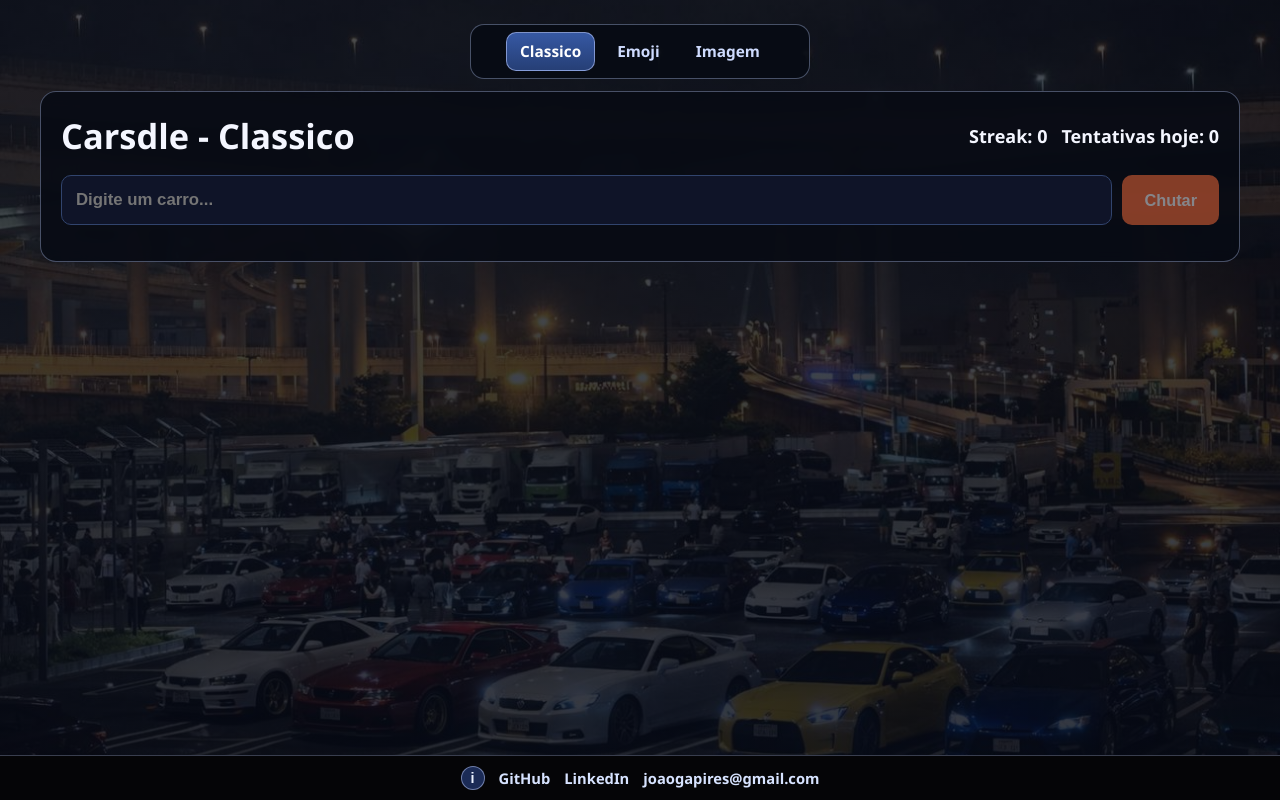
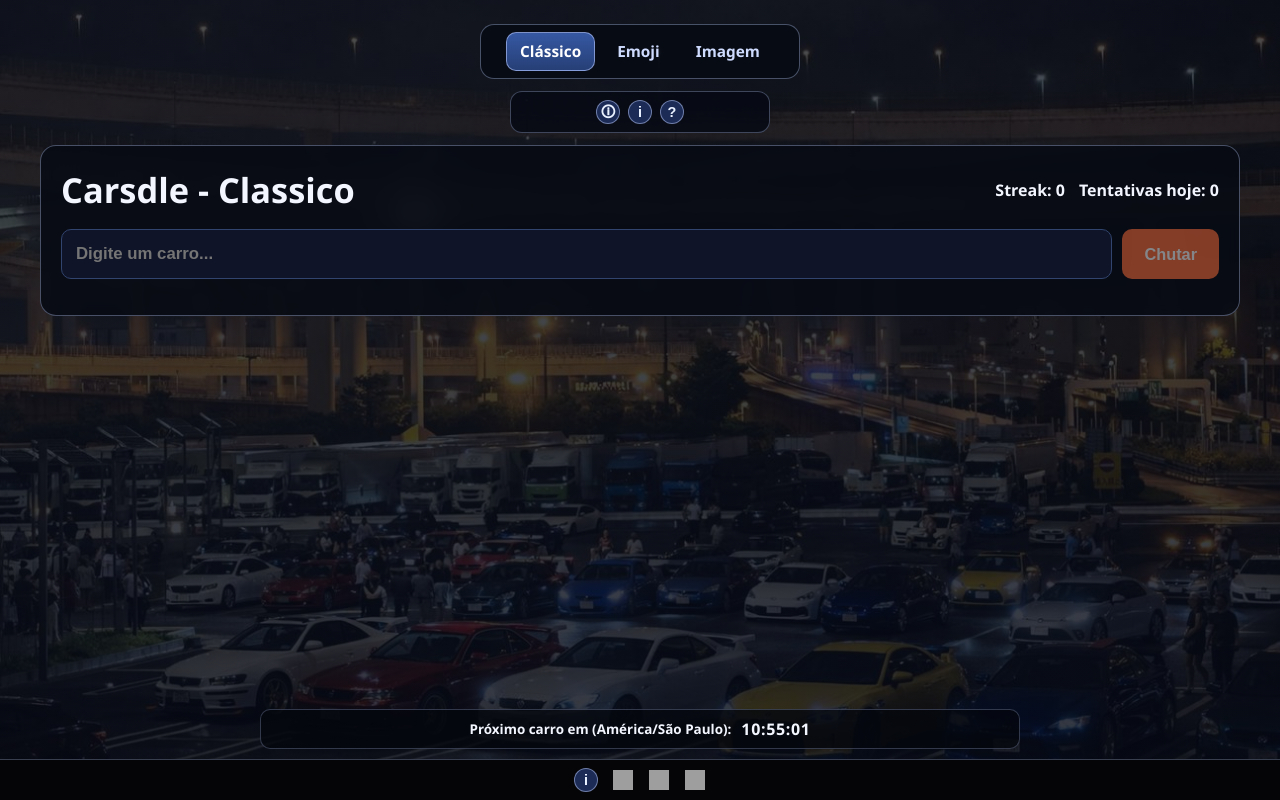
Before and after one commit to jpdevr/APICars, an Angular app in the folder FrontEnd/carsdle/: page /classic in a window 1280 px wide. Built offline with nearby package versions, Linux system fonts and the light colour scheme; grey boxes are pictures that could not be loaded.

Commit message:
- feat: adiciona popups de sobre/ajuda/atualizacoes, contador diario e icones sociais

```diff
--- a/FrontEnd/carsdle/src/app/app.html
+++ b/FrontEnd/carsdle/src/app/app.html
@@ -1,12 +1,25 @@
 <main class="shell-wrapper">
   <nav class="mode-nav">
-    <a routerLink="/classic" routerLinkActive="active" [routerLinkActiveOptions]="{ exact: true }">Classico</a>
+    <a routerLink="/classic" routerLinkActive="active" [routerLinkActiveOptions]="{ exact: true }">Clássico</a>
     <a routerLink="/emoji" routerLinkActive="active" [routerLinkActiveOptions]="{ exact: true }">Emoji</a>
     <a routerLink="/image-game" routerLinkActive="active" [routerLinkActiveOptions]="{ exact: true }">Imagem</a>
   </nav>
 
+  <section class="updates-bar">
+    <div class="updates-actions">
+      <button class="chip-button" type="button" (click)="openUpdates()" aria-label="Notas de atualização">🛈</button>
+      <button class="chip-button" type="button" (click)="openAbout()" aria-label="Sobre o projeto">i</button>
+      <button class="chip-button" type="button" (click)="openHowToPlay()" aria-label="Como jogar">?</button>
+    </div>
+  </section>
+
   <div class="page-content">
     <router-outlet />
+  </div>
+
+  <div class="daily-countdown">
+    <span>Próximo carro em (América/São Paulo):</span>
+    <strong>{{ countdown }}</strong>
   </div>
 
   <footer class="site-footer">
@@ -14,14 +27,87 @@
       <button
         class="info-chip"
         type="button"
-        title="Informacoes de contato e autoria"
-        aria-label="Informacoes de contato e autoria"
+        title="Informações de contato e autoria"
+        aria-label="Informações de contato e autoria"
+        (click)="openAbout()"
       >
         i
       </button>
-      <a href="https://github.com/jpdevr" target="_blank" rel="noopener noreferrer">GitHub</a>
-      <a href="https://www.linkedin.com/in/jpdevr324/" target="_blank" rel="noopener noreferrer">LinkedIn</a>
-      <a href="mailto:joaogapires@gmail.com">joaogapires@gmail.com</a>
+      <a href="https://github.com/jpdevr" target="_blank" rel="noopener noreferrer" aria-label="GitHub" class="platform-link">
+        <img src="https://cdn.simpleicons.org/github/ffffff" alt="GitHub" />
+      </a>
+      <a href="https://www.linkedin.com/in/jpdevr324/" target="_blank" rel="noopener noreferrer" aria-label="LinkedIn" class="platform-link">
+        <img src="https://img.icons8.com/ios-filled/50/ffffff/linkedin.png" alt="LinkedIn" />
+      </a>
+      <a href="mailto:joaogapires@gmail.com" aria-label="E-mail" class="platform-link">
+        <img src="https://cdn.simpleicons.org/gmail/ffffff" alt="E-mail" />
+      </a>
     </div>
   </footer>
 </main>
+
+@if (showAboutModal || showHowToPlayModal || showUpdatesModal) {
+  <div class="modal-backdrop" (click)="closeModals()"></div>
+}
+
+@if (showAboutModal) {
+  <section class="modal-card" role="dialog" aria-modal="true" aria-label="Sobre o projeto">
+    <button class="modal-close" type="button" (click)="closeModals()" aria-label="Fechar">x</button>
+    <h2>Sobre</h2>
+    <div class="about-main">
+      <div class="about-text">
+        <p>
+          Cardle é um guessing game de carros desenvolvido com muito carinho por mim João Pedro Gonçalves de Aquino.
+        </p>
+        <p>
+          Cardle foi desenvolvido sem intuitos comerciais e dá todos os créditos necessários às montadoras, revistas e
+          blogs na internet dos quais foram usados de inspiração.
+        </p>
+      </div>
+      <div class="about-profile">
+        <img src="https://github.com/jpdevr.png" alt="João Pedro Gonçalves de Aquino" />
+      </div>
+    </div>
+    <p class="about-contact">
+      Tem alguma sugestão ou identificou algum problema? Por favor me contate em:
+      <span class="about-contact-icons">
+        <a href="mailto:joaogapires@gmail.com" aria-label="E-mail" class="platform-link">
+          <img src="https://cdn.simpleicons.org/gmail/ffffff" alt="E-mail" />
+        </a>
+        <a href="https://github.com/jpdevr" target="_blank" rel="noopener noreferrer" aria-label="GitHub" class="platform-link">
+          <img src="https://cdn.simpleicons.org/github/ffffff" alt="GitHub" />
+        </a>
+        <a href="https://www.linkedin.com/in/jpdevr324/" target="_blank" rel="noopener noreferrer" aria-label="LinkedIn" class="platform-link">
+          <img src="https://img.icons8.com/ios-filled/50/ffffff/linkedin.png" alt="LinkedIn" />
+        </a>
+      </span>
+    </p>
+  </section>
+}
+
+@if (showHowToPlayModal) {
+  <section class="modal-card" role="dialog" aria-modal="true" aria-label="Como jogar">
+    <button class="modal-close" type="button" (click)="closeModals()" aria-label="Fechar">x</button>
+    <h2>Como jogar</h2>
+    <p>O carro do dia troca a cada meia-noite em América/São Paulo.</p>
+    <h3>Modo Clássico</h3>
+    <p>Digite um carro e compare os campos. Verde = certo, amarelo = parcial, vermelho = errado.</p>
+    <h3>Modo Emoji</h3>
+    <p>Cada tentativa libera mais emojis. Acertou: revela tudo. Cores: true verde, partial amarelo, false vermelho.</p>
+    <h3>Modo Imagem</h3>
+    <p>A imagem vem pixelada em 9 partes. Cada erro revela mais uma parte. Se acabar sem acertar, revela tudo.</p>
+    <p>Em todos os modos: tentativa mais recente no topo e sem repetir carro já chutado no mesmo modo.</p>
+  </section>
+}
+
+@if (showUpdatesModal) {
+  <section class="modal-card" role="dialog" aria-modal="true" aria-label="Notas de atualização">
+    <button class="modal-close" type="button" (click)="closeModals()" aria-label="Fechar">x</button>
+    <h2>Notas de atualização</h2>
+    <p>Versão atual com três modos:</p>
+    <p>• Clássico: comparação por atributos e setas de direção.</p>
+    <p>• Emoji: desbloqueio progressivo de emojis por tentativa.</p>
+    <p>• Imagem: puzzle com partes pixeladas e revelação progressiva.</p>
+    <p>Também inclui persistência diária, streak por modo e bloqueio de tentativas repetidas.</p>
+  </section>
+}
--- a/FrontEnd/carsdle/src/app/app.scss
+++ b/FrontEnd/carsdle/src/app/app.scss
@@ -4,7 +4,7 @@
   color: #f4f6ff;
   position: relative;
   font-weight: 600;
-  font-size: 18px;
+  font-size: 16px;
 }
 
 .shell-wrapper {
@@ -20,9 +20,45 @@
   flex: 1;
 }
 
+.updates-bar {
+  width: min(260px, 100%);
+  margin: 0 auto 12px;
+  background: rgba(7, 11, 20, 0.9);
+  border: 1px solid rgba(168, 184, 228, 0.34);
+  border-radius: 12px;
+  padding: 8px 12px;
+  display: flex;
+  align-items: center;
+  justify-content: center;
+  gap: 10px;
+}
+
+.updates-actions {
+  display: flex;
+  gap: 8px;
+  justify-content: center;
+}
+
+.chip-button {
+  width: 24px;
+  height: 24px;
+  border-radius: 999px;
+  border: 1px solid rgba(168, 184, 228, 0.6);
+  background: #1b2b56;
+  color: #eaf1ff;
+  font-size: 0.9rem;
+  font-weight: 900;
+  line-height: 1;
+  cursor: pointer;
+}
+
+.chip-button:hover {
+  filter: brightness(1.15);
+}
+
 .mode-nav {
   width: fit-content;
-  min-width: 340px;
+  min-width: 320px;
   margin: 0 auto 12px;
   background: rgba(7, 11, 20, 0.92);
   border: 1px solid rgba(168, 184, 228, 0.4);
@@ -52,13 +88,33 @@
 .site-footer {
   margin: auto -24px -24px;
   width: calc(100% + 48px);
-  padding: 10px 16px;
+  padding: 8px 16px;
   background: #050507;
   border-top: 1px solid rgba(168, 184, 228, 0.32);
 }
 
+.daily-countdown {
+  width: min(760px, 100%);
+  margin: 8px auto 10px;
+  display: flex;
+  align-items: center;
+  justify-content: center;
+  gap: 10px;
+  padding: 8px 12px;
+  border-radius: 10px;
+  border: 1px solid rgba(168, 184, 228, 0.28);
+  background: rgba(5, 7, 14, 0.78);
+  font-size: 0.84rem;
+  font-weight: 700;
+}
+
+.daily-countdown strong {
+  font-size: 1rem;
+  letter-spacing: 0.04em;
+}
+
 .footer-content {
-  width: min(1200px, 100%);
+  width: min(760px, 100%);
   margin: 0 auto;
   display: flex;
   gap: 14px;
@@ -76,19 +132,128 @@
   font-size: 0.9rem;
   font-weight: 900;
   line-height: 1;
-  cursor: default;
+  cursor: pointer;
 }
 
 .site-footer a {
   color: #d7e3ff;
   text-decoration: none;
-  font-size: 0.92rem;
+  font-size: 1.05rem;
   font-weight: 700;
+}
+
+.platform-link {
+  width: 22px;
+  height: 22px;
+  display: inline-flex;
+  align-items: center;
+  justify-content: center;
+}
+
+.platform-link img {
+  width: 20px;
+  height: 20px;
+  display: block;
 }
 
 .site-footer a:hover {
   color: #ffffff;
   text-decoration: underline;
+}
+
+.modal-backdrop {
+  position: fixed;
+  inset: 0;
+  background: rgba(0, 0, 0, 0.7);
+  z-index: 60;
+}
+
+.modal-card {
+  position: fixed;
+  z-index: 61;
+  left: 50%;
+  top: 50%;
+  transform: translate(-50%, -50%);
+  width: min(740px, calc(100% - 24px));
+  max-height: 84vh;
+  overflow-y: auto;
+  background: #1d232d;
+  border: 1px solid rgba(176, 193, 236, 0.5);
+  border-radius: 12px;
+  padding: 16px 16px 12px;
+}
+
+.modal-card h2 {
+  font-size: 1.75rem;
+  margin-bottom: 10px;
+}
+
+.modal-card h3 {
+  font-size: 1.3rem;
+  margin-top: 12px;
+  margin-bottom: 6px;
+}
+
+.modal-card p {
+  line-height: 1.5;
+  margin-bottom: 8px;
+}
+
+.about-main {
+  display: flex;
+  align-items: flex-start;
+  justify-content: space-between;
+  gap: 18px;
+}
+
+.about-text {
+  flex: 1;
+}
+
+.about-profile {
+  margin: 0;
+  flex-shrink: 0;
+}
+
+.about-profile img {
+  width: 130px;
+  height: 130px;
+  border-radius: 999px;
+  border: 2px solid rgba(176, 193, 236, 0.7);
+  object-fit: cover;
+}
+
+.about-contact {
+  margin-top: 8px;
+  font-size: 0.82rem;
+  opacity: 0.95;
+  display: flex;
+  align-items: center;
+  gap: 8px;
+  flex-wrap: wrap;
+}
+
+.about-contact-icons {
+  display: inline-flex;
+  gap: 10px;
+  align-items: center;
+}
+
+.modal-card a {
+  color: #8fc1ff;
+}
+
+.modal-close {
+  position: sticky;
+  float: right;
+  top: 0;
+  border: 1px solid rgba(176, 193, 236, 0.6);
+  border-radius: 8px;
+  padding: 2px 8px;
+  background: rgba(7, 11, 20, 0.95);
+  color: #eaf1ff;
+  font-weight: 900;
+  cursor: pointer;
 }
 
 @media (max-width: 960px) {
@@ -104,6 +269,16 @@
     margin-bottom: 10px;
   }
 
+  .updates-bar {
+    width: min(240px, 100%);
+  }
+
+  .about-main {
+    flex-direction: column-reverse;
+    align-items: center;
+    text-align: left;
+  }
+
   .site-footer {
     margin: auto -12px -12px;
     width: calc(100% + 24px);
--- a/FrontEnd/carsdle/src/app/app.ts
+++ b/FrontEnd/carsdle/src/app/app.ts
@@ -1,4 +1,4 @@
-import { Component } from '@angular/core';
+import { Component, OnDestroy, OnInit } from '@angular/core';
 import { RouterLink, RouterLinkActive, RouterOutlet } from '@angular/router';
 
 @Component({
@@ -7,4 +7,63 @@ import { RouterLink, RouterLinkActive, RouterOutlet } from '@angular/router';
   templateUrl: './app.html',
   styleUrl: './app.scss'
 })
-export class App {}
+export class App implements OnInit, OnDestroy {
+  showAboutModal = false;
+  showHowToPlayModal = false;
+  showUpdatesModal = false;
+  countdown = '00:00:00';
+
+  private timerId: ReturnType<typeof setInterval> | null = null;
+
+  ngOnInit(): void {
+    this.updateCountdown();
+    this.timerId = setInterval(() => this.updateCountdown(), 1000);
+  }
+
+  ngOnDestroy(): void {
+    if (this.timerId) {
+      clearInterval(this.timerId);
+    }
+  }
+
+  openAbout(): void {
+    this.showAboutModal = true;
+  }
+
+  openHowToPlay(): void {
+    this.showHowToPlayModal = true;
+  }
+
+  openUpdates(): void {
+    this.showUpdatesModal = true;
+  }
+
+  closeModals(): void {
+    this.showAboutModal = false;
+    this.showHowToPlayModal = false;
+    this.showUpdatesModal = false;
+  }
+
+  private updateCountdown(): void {
+    const parts = new Intl.DateTimeFormat('en-US', {
+      timeZone: 'America/Sao_Paulo',
+      hour12: false,
+      hour: '2-digit',
+      minute: '2-digit',
+      second: '2-digit'
+    }).formatToParts(new Date());
+
+    const hour = Number(parts.find((p) => p.type === 'hour')?.value ?? '0');
+    const minute = Number(parts.find((p) => p.type === 'minute')?.value ?? '0');
+    const second = Number(parts.find((p) => p.type === 'second')?.value ?? '0');
+
+    const elapsed = hour * 3600 + minute * 60 + second;
+    const remaining = Math.max(0, 24 * 3600 - elapsed);
+
+    const h = Math.floor(remaining / 3600);
+    const m = Math.floor((remaining % 3600) / 60);
+    const s = remaining % 60;
+
+    this.countdown = `${String(h).padStart(2, '0')}:${String(m).padStart(2, '0')}:${String(s).padStart(2, '0')}`;
+  }
+}
```
